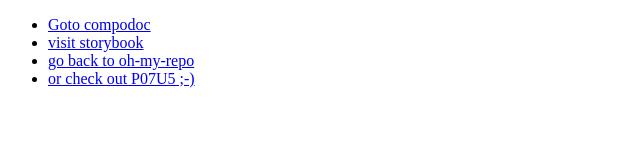
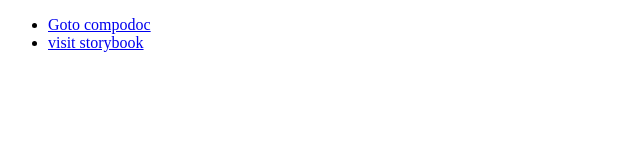
Before and after one commit to steflen/oh-my-repo, a plain HTML site: page index.html in a window 1280 px wide. Shown: the whole page, without its empty margins (0-640 px from the left). Drawn offline with Linux system fonts and the light colour scheme.

Commit message:
Update index.html

```diff
--- a/index.html
+++ b/index.html
@@ -7,8 +7,6 @@
 <ul>
     <li> <a href="https://steflen.github.io/oh-my-repo/docs/">Goto compodoc</a> </li>
     <li> <a href="https://steflen.github.io/oh-my-repo/storybook/">visit storybook</a> </li>
-    <li> <a href="https://github.com/steflen/oh-my-repo">go back to oh-my-repo</a> </li>
-    <li> <a href="https://twitter.com/potus">or check out P07U5 ;-)</a> </li>
 </ul>
 </body>
 </html>
```
